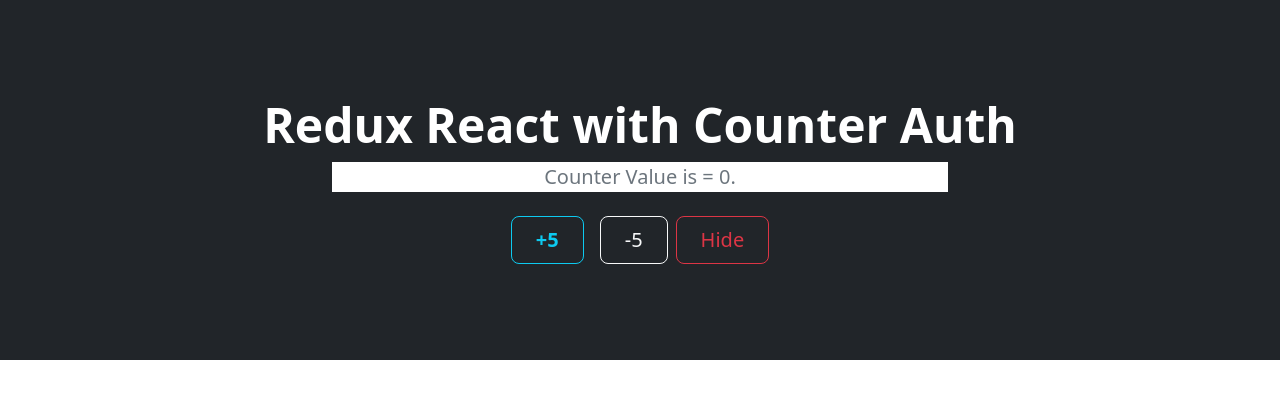
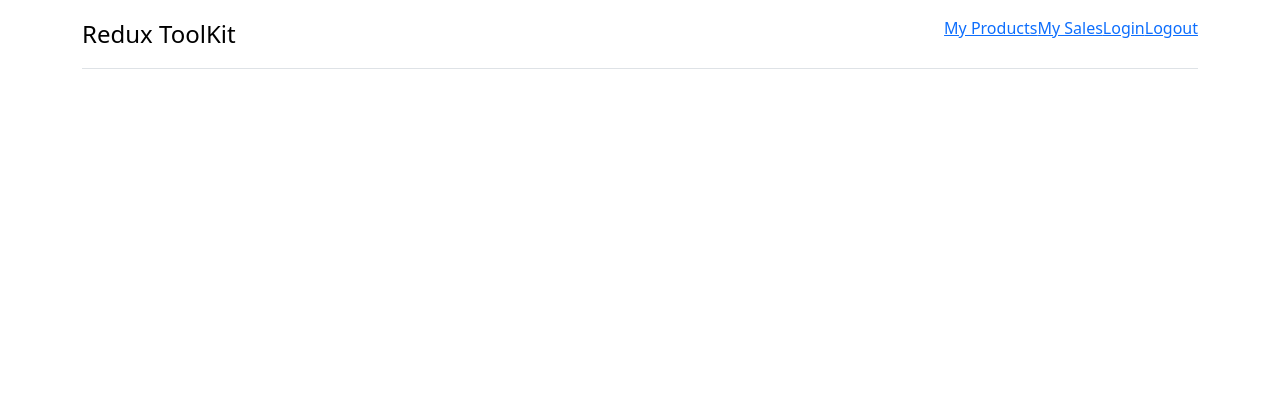
Before and after one commit to CoolShivas/003--Redux_React_with_Counter_Auth, a React (Vite) app in the folder Redux_React_with_Counter_Auth/: page / in a window 1280 px wide. Shown: the top 398 px of the page. Built offline with nearby package versions, Linux system fonts and the light colour scheme.

Commit message:
Lots of new components added with BrowserRouter and NavLink for navigating pages

```diff
--- a/Redux_React_with_Counter_Auth/src/App.jsx
+++ b/Redux_React_with_Counter_Auth/src/App.jsx
@@ -1,25 +1,31 @@
-import Buttons from "./components/layout/Buttons";
-import DisplayValue from "./DisplayValue";
-import AppName from "./components/header/AppName";
-import { useSelector } from "react-redux";
+import ReactRedux from "./components/main/ReactRedux";
+import MySeals from "./components/pages/MySeals";
+import MyProducts from "./components/pages/MyProducts";
+import UserProfilePage from "./components/pages/UserProfilePage";
+import LogOutPage from "./components/pages/LogOutPage";
+import LogInPage from "./components/pages/LogInPage";
+import DashBoard from "./components/pages/DashBoard";
+import { Switch, Route } from "react-router-dom/cjs/react-router-dom.min";
+import ReduxTool from "./components/navigation/ReduxTool";
+
 
 const App = () => {
 
   // const showButton = useSelector(store => store.showButton);
-  const showButton = useSelector(store => store.hide);
+
 
   return (<>
-    <div className="bg-dark text-secondary px-4 py-5 text-center">
-      <div className="py-5">
-        <AppName></AppName>
-        <div className="col-lg-6 mx-auto">
-          {showButton ? "" : <DisplayValue></DisplayValue>}
-          <div className="d-grid gap-2 d-sm-flex justify-content-sm-center">
-            <Buttons></Buttons>
-          </div>
-        </div>
-      </div>
-    </div>
+    <Switch>
+      <Route exact path="/"> <ReduxTool></ReduxTool> </Route>
+      <Route path="/login"> <LogInPage></LogInPage> </Route>
+      <Route path="/logout"> <LogOutPage></LogOutPage> </Route>
+      <Route path="/userprofile"> <UserProfilePage></UserProfilePage> </Route>
+      <Route path="/dashboard"> <DashBoard></DashBoard> </Route>
+      <Route path="/products"> <MyProducts></MyProducts> </Route>
+      <Route path="/sells"> <MySeals></MySeals> </Route>
+      <Route path="/counter"> <ReactRedux></ReactRedux> </Route>
+    </Switch>
+
   </>
   )
 }
--- /dev/null
+++ b/Redux_React_with_Counter_Auth/src/components/main/ReactRedux.jsx
@@ -0,0 +1,25 @@
+import { useSelector } from "react-redux";
+import Buttons from "../layout/Buttons";
+import DisplayValue from "../../DisplayValue";
+import AppName from "../header/AppName";
+
+const ReactRedux = () => {
+
+    const showButton = useSelector(store => store.hide);
+
+    return (
+        <div className="bg-dark text-secondary px-4 py-5 text-center">
+            <div className="py-5">
+                <AppName></AppName>
+                <div className="col-lg-6 mx-auto">
+                    {showButton ? "" : <DisplayValue></DisplayValue>}
+                    <div className="d-grid gap-2 d-sm-flex justify-content-sm-center">
+                        <Buttons></Buttons>
+                    </div>
+                </div>
+            </div>
+        </div>
+    )
+}
+
+export default ReactRedux;
--- /dev/null
+++ b/Redux_React_with_Counter_Auth/src/components/navigation/ReduxTool.jsx
@@ -0,0 +1,27 @@
+import DashBoard from "../pages/DashBoard";
+import { NavLink } from "react-router-dom";
+
+const ReduxTool = () => {
+    return (
+        <div className="container">
+            <header className="d-flex flex-wrap justify-content-center py-3 mb-4 border-bottom">
+                <NavLink to="/dashboard" className="d-flex align-items-center mb-3 mb-md-0 me-md-auto link-body-emphasis text-decoration-none">
+
+
+                    <span className="fs-4"> Redux ToolKit </span>
+                </NavLink>
+
+                <ul className="nav nav-pills">
+
+                    <li className="nav-item"><NavLink to="/products" > My Products </NavLink></li>
+                    <li className="nav-item"><NavLink to="/sells" > My Sales </NavLink></li>
+                    <li className="nav-item"><NavLink to="/login" > Login </NavLink></li>
+                    <li className="nav-item"><NavLink to="/logout" > Logout </NavLink></li>
+
+                </ul>
+            </header>
+        </div >
+    )
+}
+
+export default ReduxTool;
--- /dev/null
+++ b/Redux_React_with_Counter_Auth/src/components/pages/DashBoard.jsx
@@ -0,0 +1,9 @@
+
+
+const DashBoard = () => {
+    return (
+        <h1> Welcome to OnBoard ! </h1>
+    )
+}
+
+export default DashBoard;
--- /dev/null
+++ b/Redux_React_with_Counter_Auth/src/components/pages/LogInPage.jsx
@@ -0,0 +1,9 @@
+
+
+const LogInPage = () => {
+    return (
+        <h1> WelCome to Login Page. </h1>
+    )
+}
+
+export default LogInPage;
--- /dev/null
+++ b/Redux_React_with_Counter_Auth/src/components/pages/LogOutPage.jsx
@@ -0,0 +1,9 @@
+
+
+const LogOutPage = () => {
+    return (
+        <h1> WelCome to LogOut Page. </h1>
+    )
+}
+
+export default LogOutPage;
--- /dev/null
+++ b/Redux_React_with_Counter_Auth/src/components/pages/MyProducts.jsx
@@ -0,0 +1,9 @@
+
+
+const MyProducts = () => {
+    return (
+        <h1> Available Products page. </h1>
+    )
+}
+
+export default MyProducts;
--- /dev/null
+++ b/Redux_React_with_Counter_Auth/src/components/pages/MySeals.jsx
@@ -0,0 +1,9 @@
+
+
+const MySeals = () => {
+    return (
+        <h1> Selling Products page. </h1>
+    )
+}
+
+export default MySeals;
--- /dev/null
+++ b/Redux_React_with_Counter_Auth/src/components/pages/UserProfilePage.jsx
@@ -0,0 +1,9 @@
+
+
+const UserProfilePage = () => {
+    return (
+        <h1>UserProfilePage</h1>
+    )
+}
+
+export default UserProfilePage;
--- a/Redux_React_with_Counter_Auth/src/main.jsx
+++ b/Redux_React_with_Counter_Auth/src/main.jsx
@@ -5,11 +5,14 @@
 import { Provider } from "react-redux";
 // import counterStore from './components/store/index.js';
 import counterStore from './components/store/index.js';
+import { BrowserRouter } from 'react-router-dom/cjs/react-router-dom.min.js';
 
 ReactDOM.createRoot(document.getElementById('root')).render(
   <React.StrictMode>
     <Provider store={counterStore}>
-      <App />
+      <BrowserRouter>
+        <App />
+      </BrowserRouter>
     </Provider>
   </React.StrictMode>,
 )
```
Also changed, not shown: Redux_React_with_Counter_Auth/src/components/navigation/Routers.jsx (added).
